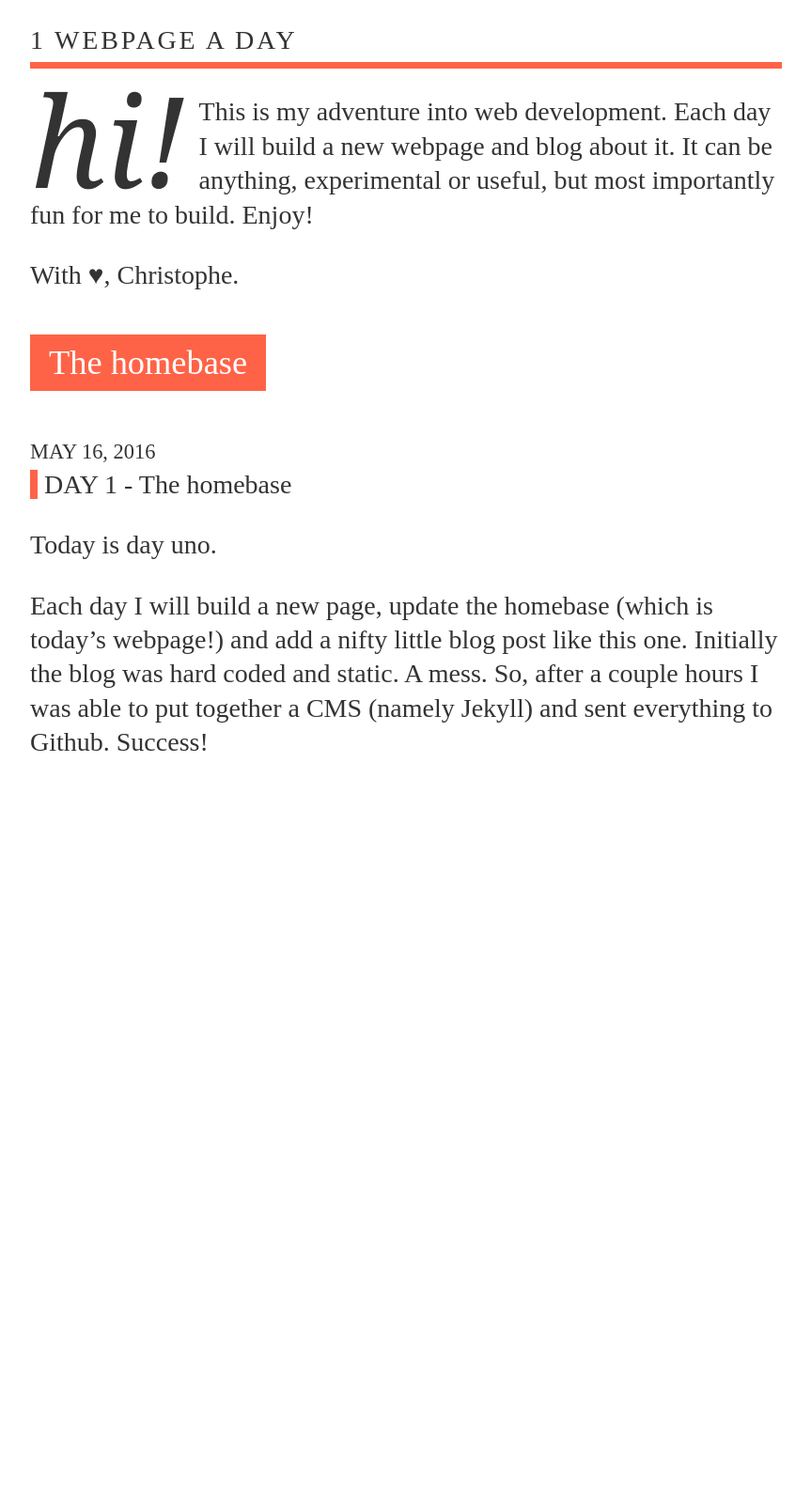
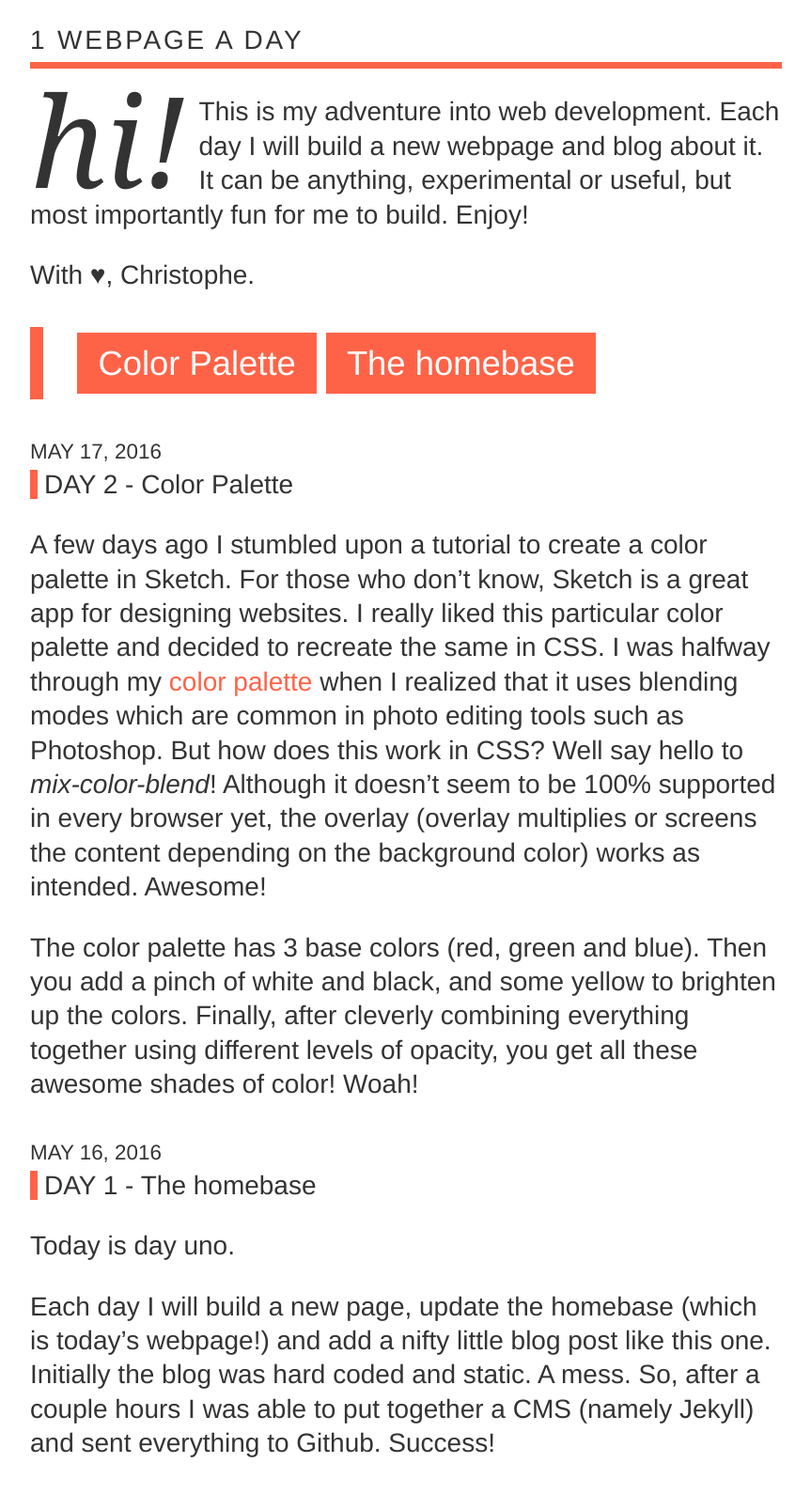
Before and after one commit to bnto/1wpad, a Jekyll site: the page built from index.html, in a window 1280 px wide. Shown: the whole page at 94% size, without its empty margins (208-1071 px from the left). Built offline with Jekyll 4.4.1, drawn with Linux system fonts in a browser that asks for light colours; nearby versions of some CDN libraries; comment, search, counter and statistics services are not loaded; before the commit the page ends 900 px from its top, so only the background shows below that.

Commit message:
Added Day 2

```diff
--- /dev/null
+++ b/_posts/2016-05-17-day-2-color-palette.markdown
@@ -0,0 +1,21 @@
+---
+layout: post
+title:  "DAY 2 - Color Palette"
+date:   2016-05-17 20:00:00 +0200
+categories:
+active: blog
+---
+A few days ago I stumbled upon a tutorial to create a color palette in Sketch.
+For those who don't know, Sketch is a great app for designing websites.
+I really liked this particular color palette and decided to recreate the same in CSS.
+I was halfway through my [color palette][todays-page] when I realized that it uses
+blending modes which are common in photo editing tools such as Photoshop.
+But how does this work in CSS? Well say hello to *mix-color-blend*!
+Although it doesn't seem to be 100% supported in every browser yet,
+the overlay (overlay multiplies or screens the content depending on the background color) works as intended. Awesome!
+
+The color palette has 3 base colors (red, green and blue). Then you add a pinch of white and black, and some yellow
+to brighten up the colors. Finally, after cleverly combining everything together using different levels of opacity,
+you get all these awesome shades of color! Woah!
+
+[todays-page]: {{ site.baseurl }}/days/002-color-palette.html
--- a/css/main.css
+++ b/css/main.css
@@ -10,7 +10,7 @@ html {
 body {
 	/* set default font */
 	font-size: 2.1em;	/* 2.1em is default */
-	font-family: "Helvetica Neue" "Open Sans", -apple-system, "Segoe UI", Roboto, Ubuntu, "Open Sans", "Helvetica Neue", sans-serif;
+	font-family: "Helvetica Neue", "Open Sans", -apple-system, "Segoe UI", Roboto, Ubuntu, "Open Sans", "Helvetica Neue", sans-serif;
 
 	font-weight: 300;
 	color: rgba(0,0,0,.8);
@@ -124,22 +124,19 @@ ol {
 ol a {
 	background: tomato;
 	color: white;
+	border: 0.2rem solid tomato;
 }
 ol a:hover {
 	background: white;
 	color: tomato;
 }
-ol a {
-	.background: inherit;
-	.color: inherit;
-}
-ol a:hover {
-	.color: white;
-	.background: tomato;
-}
 ol li {
 	display: inline-block;
 	margin: 1.5rem 0;
+}
+ol {
+	border-left: 0.4em solid tomato;
+	padding-left: 1em;
 }
 
 /**************/
--- /dev/null
+++ b/days/002-color-palette.html
@@ -0,0 +1,136 @@
+---
+layout: days
+title: Color Palette
+---
+
+<style>
+	* {
+		padding: 0;
+		margin: 0;
+	}
+	.container {
+		margin: 50px auto;
+		position: relative;
+		width: 17.4em;
+		height: 5.8em;
+		width: 60vw;
+		height: calc(60vw/3);
+		border: 5px solid black;
+	}
+	@media screen and (max-width: 700px) {
+		.container {
+			width: 80vw;
+			height: calc(80vw/3);
+		}
+	}
+	.square {
+		width: 33.35%;
+		height: 100%;
+		position: absolute;
+		z-index: -1;
+		transition: all .4s;
+	}
+	.square-left {
+		background: #FF6161;
+		left: 0;
+		right: 0;
+	}
+	.square-middle {
+		background: #4F953B;
+		left: 33.33%;
+		right: 0;
+	}
+	.square-right {
+		background: #0076FF;
+		left: 66.66%;
+		right: 0;
+	}
+	/* ** horizontal bars ** */
+	.horizon {
+		width: 100%;
+		height: 33.33%;
+		position: absolute;
+		opacity: .2;
+	}
+	.htop {
+		background: white;
+		top: 0;
+		bottom: 66.66%;
+	}
+	.hmiddle {
+		background: gray;
+		top: 33.33%;
+		bottom: 66.66%;
+	}
+	.hbottom {
+		background: black;
+		top: 66.66%;
+		bottom: 0;
+	}
+
+	/* ** vertical bars ** */
+	.vertical {
+		width: 11.11%;
+		height: 100%;
+		position: absolute;
+	}
+	/* left square */
+	.vleft {
+		background: yellow;
+		mix-blend-mode: overlay;
+	}
+	.vleft-middle {
+		left: 11.11%;
+	}
+	.vleft-right {
+		left: 22.22%;
+	}
+	/* middle square */
+	.vmiddle {
+		background: yellow;
+		mix-blend-mode: overlay;
+	}
+	.vmiddle-middle {
+		left: 44.44%;
+	}
+	.vmiddle-right {
+		left: 55.55%;
+	}
+	/* right square */
+	.vright {
+		background: yellow;
+		mix-blend-mode: overlay;
+	}
+	.vright-middle {
+		left: 77.77%;
+	}
+	.vright-right {
+		left: 88.88%;
+	}
+	/* vertical bars opacity */
+	.vleft-middle, .vmiddle-middle, .vright-middle {
+		opacity: .4;
+	}
+	.vleft-right, .vmiddle-right, .vright-right {
+		opacity: .8;
+	}
+</style>
+
+<div class="container">
+	<div class="square square-left"></div>
+	<div class="square square-middle"></div>
+	<div class="square square-right"></div>
+
+	<div class="horizon htop"></div>
+	<div class="horizon hmiddle"></div>
+	<div class="horizon hbottom"></div>
+
+	<div class="vertical vleft vleft-middle"></div>
+	<div class="vertical vleft vleft-right"></div>
+
+	<div class="vertical vmiddle vmiddle-middle"></div>
+	<div class="vertical vmiddle vmiddle-right"></div>
+
+	<div class="vertical vright vright-middle"></div>
+	<div class="vertical vright vright-right"></div>
+</div>
--- a/index.html
+++ b/index.html
@@ -17,6 +17,7 @@ title: 1 webpage a day
 <!-- webpage list -->
 <ol reversed>
 	<!-- <li><a href="#"></a></li> -->
+	<li><a href="/days/002-color-palette.html">Color Palette</a></li>
 	<li><a href="/2016/05/16/day-1-the-homebase.html">The homebase</a></li>
 </ol>
 </section>
```
